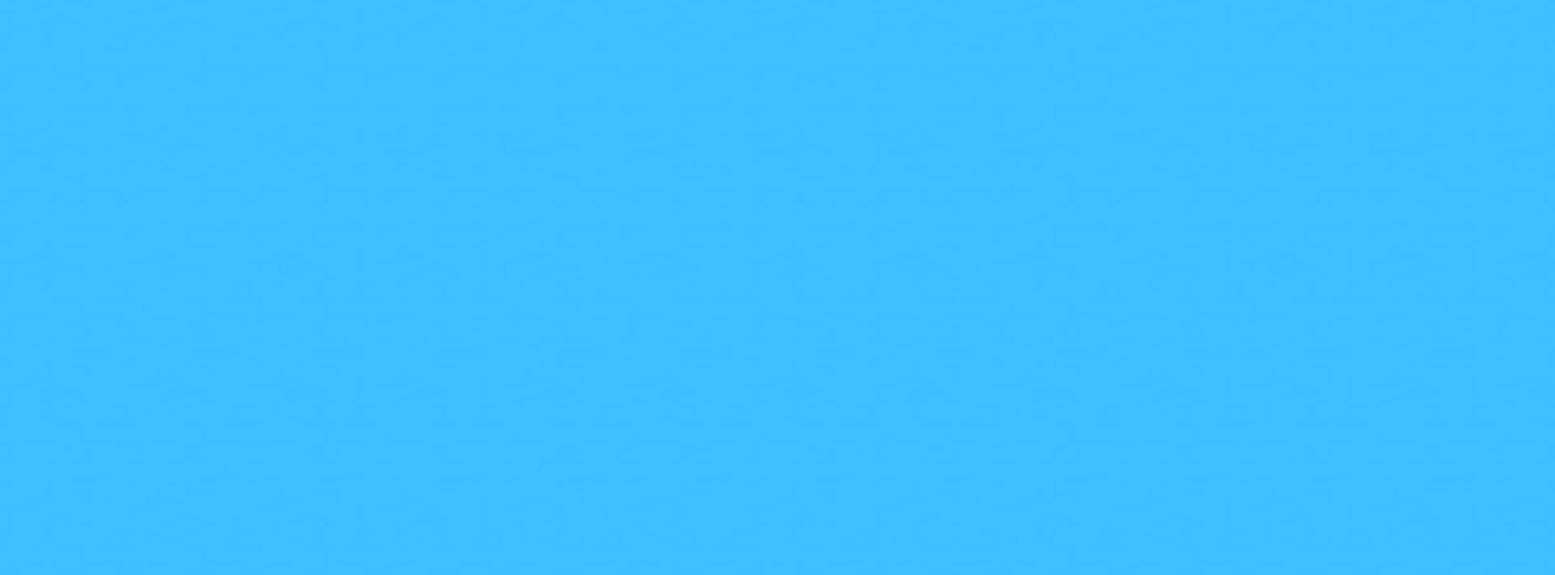
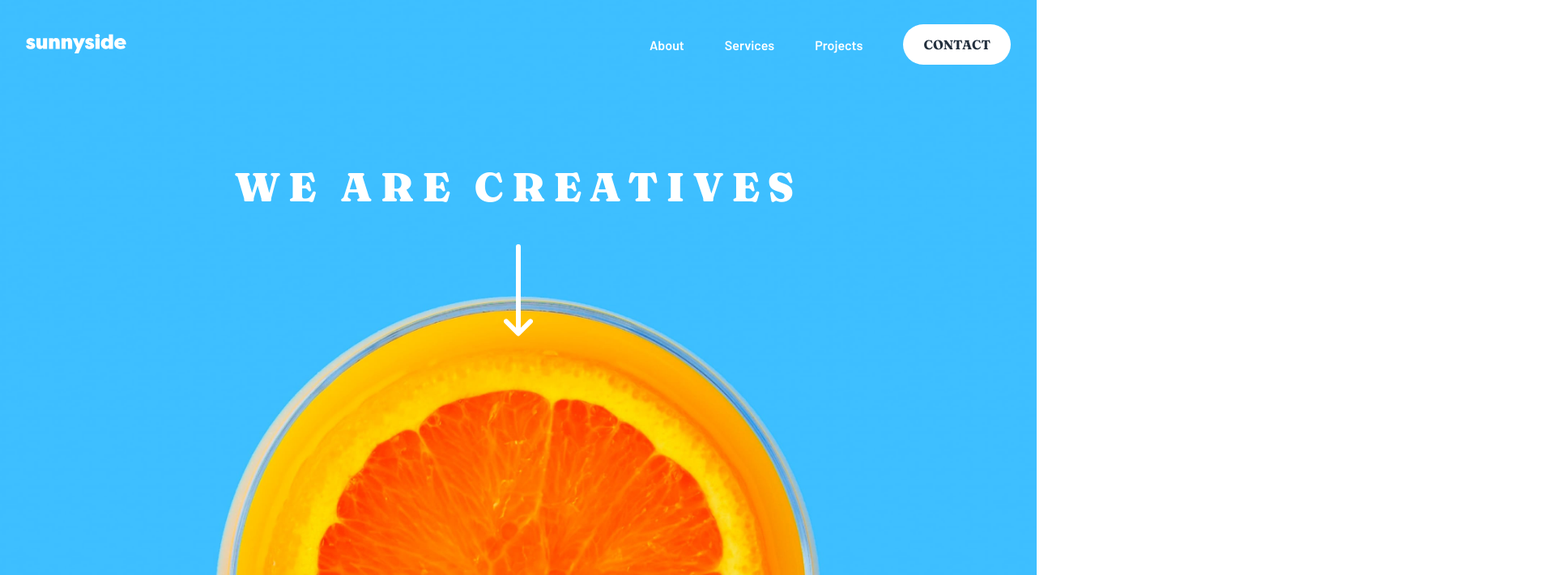
Before and after one commit to cloviswrodrigues/sunnyside_agency_landing_page, a website: page frontend/index.html in a window 1280 px wide. Shown: the top 711 px of the page at 81% size, 1920 px wide, since content can reach past the window. Drawn offline with Linux system fonts and the light colour scheme.

Commit message:
stylized header

```diff
--- a/frontend/index.html
+++ b/frontend/index.html
@@ -23,30 +23,28 @@
 <body>
   <header class="header">
     <img class="header__bg-pattern" src="./images/desktop/image-header.jpg" alt="">
-    <div>
+    <div class="container">
+      <div class="header__wrapper">
         <div class="header__logo">
           <img src="./images/logo.svg" alt="">
         </div>
         <nav class="header__nav">
-        <u>
+          <ul>
             <li><a href="#">About</a></li>
             <li><a href="#">Services</a></li>
             <li><a href="#">Projects</a></li>
             <li><a href="#">Contact</a></li>
-        </u>
+          </ul>
         </nav>
       </div>
-    <div>
-      <h1>We are creatives</h1>
+      <h1 class="header__title">We are creatives</h1>
     </div>
   </header>
 
 
 
 
-
-
-
+  <div style="display: none;">
     Transform your brand
 
     We are a full-service creative agency specializing in helping brands grow fast.
@@ -85,9 +83,14 @@
     Projects
     Contact
 
+
+
+
     <div class="attribution">
       Challenge by <a href="https://www.frontendmentor.io?ref=challenge" target="_blank">Frontend Mentor</a>.
       Coded by <a href="#">Your Name Here</a>.
     </div>
+  </div>
+
 </body>
 </html>
--- a/frontend/scss/_base.scss
+++ b/frontend/scss/_base.scss
@@ -21,3 +21,23 @@ $color-white: hsl(0, 0%, 100%);
     padding: 0;
     box-sizing: border-box;
 }
+
+html {
+    font-size: 10px;
+    font-family: Barlow, sans-serif;
+}
+
+.container {
+    width: 95%;
+    max-width: 144rem;
+    margin: 0 auto;
+}
+
+a {
+    all: unset;
+    cursor: pointer;
+}
+
+li {
+    list-style: none;
+}
--- /dev/null
+++ b/frontend/scss/_header.scss
@@ -0,0 +1,57 @@
+.header {
+    padding-top: 3rem;
+    font-size: 1.6rem;
+    color: $color-white;
+
+    &__bg-pattern {
+        width: 100%;
+        position: absolute;
+        top: 0;
+        left: 0;
+        z-index: -1;
+    }
+
+    &::after {
+        content: '';
+        display: inline-block;
+        position: absolute;
+        bottom: 48vh;
+        background: url(../images/icon-arrow-down.svg) no-repeat center;
+        width: 100%;
+        height: 114px;
+    }
+
+    &__wrapper {
+        display: flex;
+        justify-content: space-between;
+        align-items: center;
+        margin-bottom: 12rem;
+    }
+
+    &__nav {
+
+        ul {
+            display: flex;
+            gap: 5rem;
+            align-items: center;
+
+            li:last-child {
+                background-color: $color-white;
+                border-radius: 5rem;
+                font-family: Fraunces, sans-serif;
+                color: $color-very-dark-desaturated-blue;
+                text-transform: uppercase;
+                padding: 1.5rem 2.5rem;
+            }
+        }
+    }
+
+    &__title {
+        font-size: 5rem;
+        font-family: Fraunces, sans-serif;
+        text-transform: uppercase;
+        font-weight: 900;
+        letter-spacing: 1rem;
+        text-align: center;
+    }
+}
--- a/frontend/scss/main.scss
+++ b/frontend/scss/main.scss
@@ -1 +1,2 @@
 @import 'base';
+@import 'header';
```
Also changed, not shown: frontend/css/style.css, 2 other files. Lines whose indentation alone changed are shown as unchanged.
